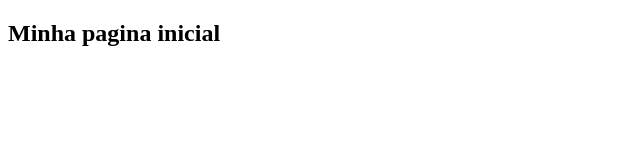
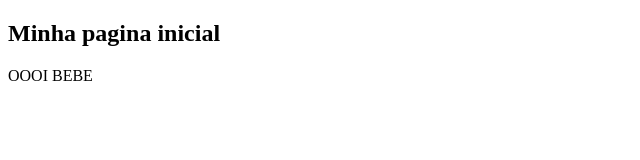
Before and after one commit to jgabrielle/projeto-curso-git, a plain HTML site: page index.html in a window 1280 px wide. Shown: the whole page, without its empty margins (0-640 px from the left). Drawn offline with Linux system fonts and the light colour scheme.

Commit message:
primeiro paragrafo

```diff
--- a/index.html
+++ b/index.html
@@ -6,5 +6,6 @@
 </head>
 <body>
 	<h2>Minha pagina inicial</h2>
+	<p>OOOI BEBE</p>
 </body>
 </html>
```
